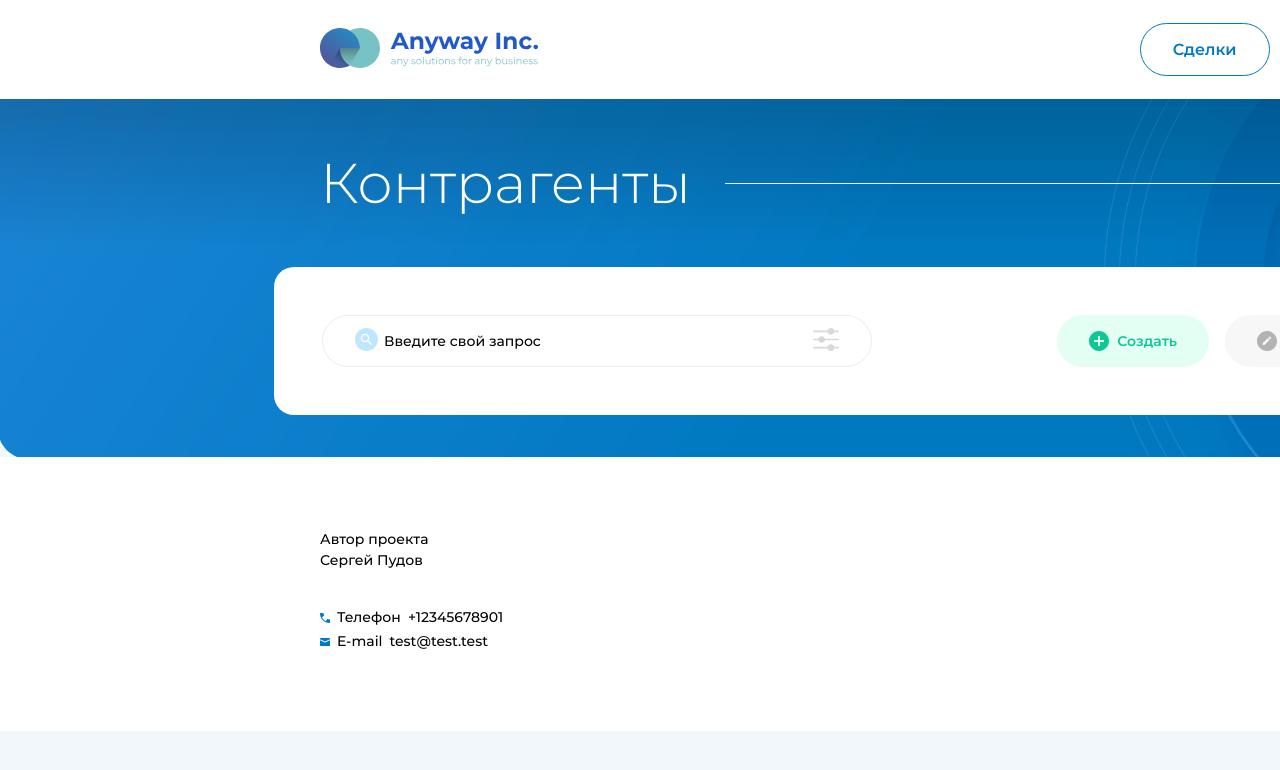
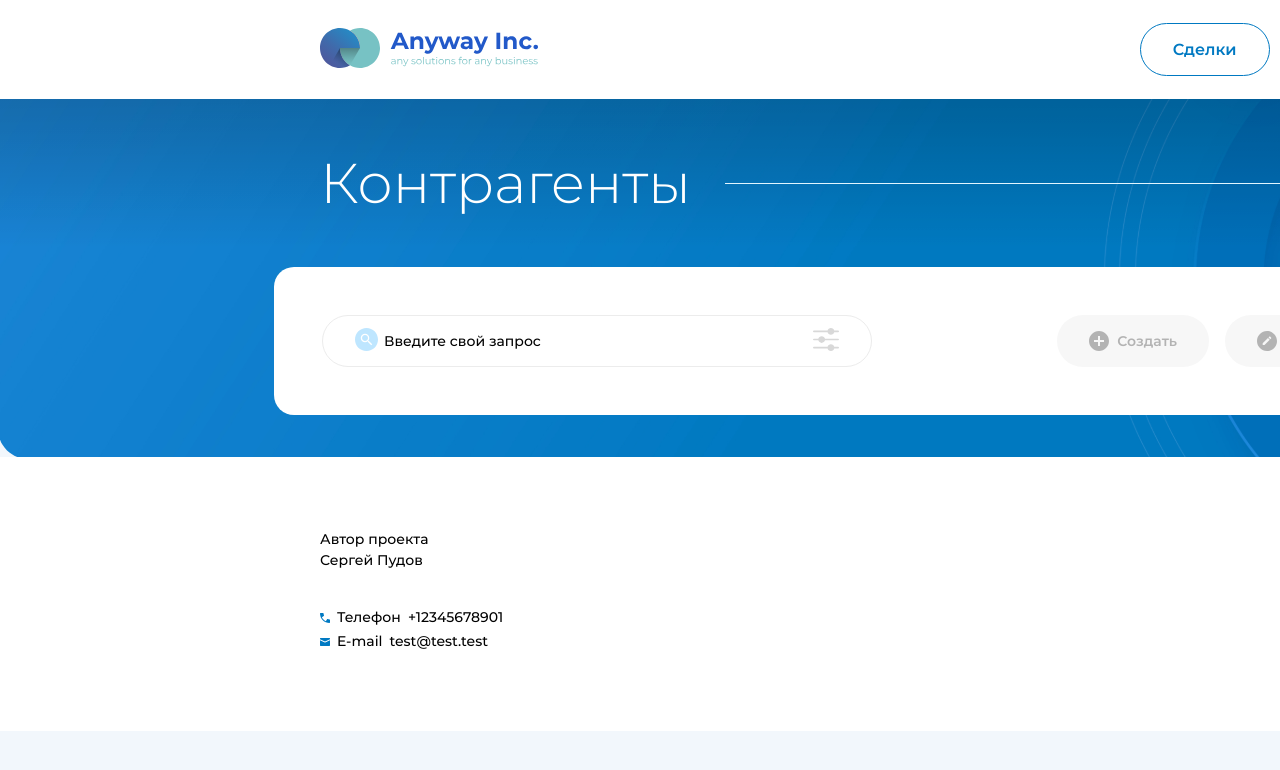
Before and after one commit to pellexa/nit-test, a Vue app in the folder app/frontend/app/: page /counterparty in a window 1280 px wide. Shown: the top 770 px of the page. Built offline with nearby package versions, Linux system fonts and the light colour scheme; no server answers.

Commit message:
Fixed buttons.

```diff
--- a/app/frontend/app/src/components/buttons/ButtonCreate.vue
+++ b/app/frontend/app/src/components/buttons/ButtonCreate.vue
@@ -1,5 +1,5 @@
 <template>
-  <button class="button"><IconCreate />создать</button>
+  <button class="button"><IconCreate class="icon-create" />создать</button>
 </template>
 
 <script setup lang="ts">
@@ -12,8 +12,8 @@ import IconCreate from '../icons/IconCreate.vue'
   align-items: center;
   gap: 8px;
   font: 600 14px/1.2 Montserrat;
-  color: #0dc895;
-  background: #e3fff4;
+  color: #b3b3b3;
+  background: #f7f7f7;
   border-radius: 50px;
   padding: 16px 32px;
   text-transform: capitalize;
@@ -21,7 +21,15 @@ import IconCreate from '../icons/IconCreate.vue'
 }
 
 .button:hover {
-  background-color: #0079c2;
-  color: #fff;
+  color: #0dc895;
+  background: #e3fff4;
+}
+
+.icon-create {
+  transition: 0.2s;
+}
+
+.button:hover .icon-create {
+  fill: #0dc895;
 }
 </style>
--- a/app/frontend/app/src/components/buttons/ButtonDelete.vue
+++ b/app/frontend/app/src/components/buttons/ButtonDelete.vue
@@ -1,5 +1,5 @@
 <template>
-  <button class="button"><IconDelete />удалить</button>
+  <button class="button"><IconDelete class="icon-delete" />удалить</button>
 </template>
 
 <script setup lang="ts">
@@ -21,7 +21,15 @@ import IconDelete from '../icons/IconDelete.vue'
 }
 
 .button:hover {
-  background-color: #0079c2;
-  color: #fff;
+  color: #fc6770;
+  background: #fff5f5;
+}
+
+.icon-delete {
+  transition: 0.2s;
+}
+
+.button:hover .icon-delete {
+  fill: #fc6770;
 }
 </style>
--- a/app/frontend/app/src/components/buttons/ButtonEdit.vue
+++ b/app/frontend/app/src/components/buttons/ButtonEdit.vue
@@ -1,5 +1,5 @@
 <template>
-  <button class="button"><IconEdit />реадктировать</button>
+  <button class="button"><IconEdit class="icon-edit" />реадктировать</button>
 </template>
 
 <script setup lang="ts">
@@ -21,7 +21,15 @@ import IconEdit from '../icons/IconEdit.vue'
 }
 
 .button:hover {
-  background-color: #0079c2;
-  color: #fff;
+  color: #0079c2;
+  background: #f2f7fc;
+}
+
+.icon-edit {
+  transition: 0.2s;
+}
+
+.button:hover .icon-edit {
+  fill: #0079c2;
 }
 </style>
--- a/app/frontend/app/src/components/icons/IconCreate.vue
+++ b/app/frontend/app/src/components/icons/IconCreate.vue
@@ -1,8 +1,7 @@
 <template>
-  <svg width="20" height="20" viewBox="0 0 20 20" fill="none" xmlns="http://www.w3.org/2000/svg">
+  <svg width="20" height="20" viewBox="0 0 20 20" fill="#B3B3B3" xmlns="http://www.w3.org/2000/svg">
     <path
       d="M10 0C4.5 0 0 4.5 0 10C0 15.5 4.5 20 10 20C15.5 20 20 15.5 20 10C20 4.5 15.5 0 10 0ZM15 11H11V15H9V11H5V9H9V5H11V9H15V11Z"
-      fill="#0DC895"
     />
   </svg>
 </template>
--- a/app/frontend/app/src/components/icons/IconDelete.vue
+++ b/app/frontend/app/src/components/icons/IconDelete.vue
@@ -1,8 +1,7 @@
 <template>
-  <svg width="20" height="20" viewBox="0 0 20 20" fill="none" xmlns="http://www.w3.org/2000/svg">
+  <svg width="20" height="20" viewBox="0 0 20 20" fill="#B3B3B3" xmlns="http://www.w3.org/2000/svg">
     <path
       d="M10 0C4.5 0 0 4.5 0 10C0 15.5 4.5 20 10 20C15.5 20 20 15.5 20 10C20 4.5 15.5 0 10 0ZM15 13.6L13.6 15L10 11.4L6.4 15L5 13.6L8.6 10L5 6.4L6.4 5L10 8.6L13.6 5L15 6.4L11.4 10L15 13.6Z"
-      fill="#B3B3B3"
     />
   </svg>
 </template>
--- a/app/frontend/app/src/components/icons/IconEdit.vue
+++ b/app/frontend/app/src/components/icons/IconEdit.vue
@@ -1,10 +1,9 @@
 <template>
-  <svg width="20" height="20" viewBox="0 0 20 20" fill="none" xmlns="http://www.w3.org/2000/svg">
+  <svg width="20" height="20" viewBox="0 0 20 20" fill="#B3B3B3" xmlns="http://www.w3.org/2000/svg">
     <path
       fill-rule="evenodd"
       clip-rule="evenodd"
       d="M0 10C0 4.5 4.5 0 10 0C15.5 0 20 4.5 20 10C20 15.5 15.5 20 10 20C4.5 20 0 15.5 0 10ZM5.67579 14.054V12.2763L10.9611 6.89488L12.7869 8.72071L7.50162 14.054H5.67579ZM14.1803 6.65464C14.3725 6.84684 14.3725 7.13512 14.1803 7.32732C14.1803 7.32732 13.3611 8.19198 13.3615 8.2383L11.5377 6.4144L12.4025 5.54954C12.5947 5.35735 12.883 5.35735 13.0752 5.54954L14.1803 6.65464ZM13.3635 8.24023C13.3622 8.24023 13.3616 8.23957 13.3615 8.2383L13.3635 8.24023Z"
-      fill="#B3B3B3"
     />
   </svg>
 </template>
```
